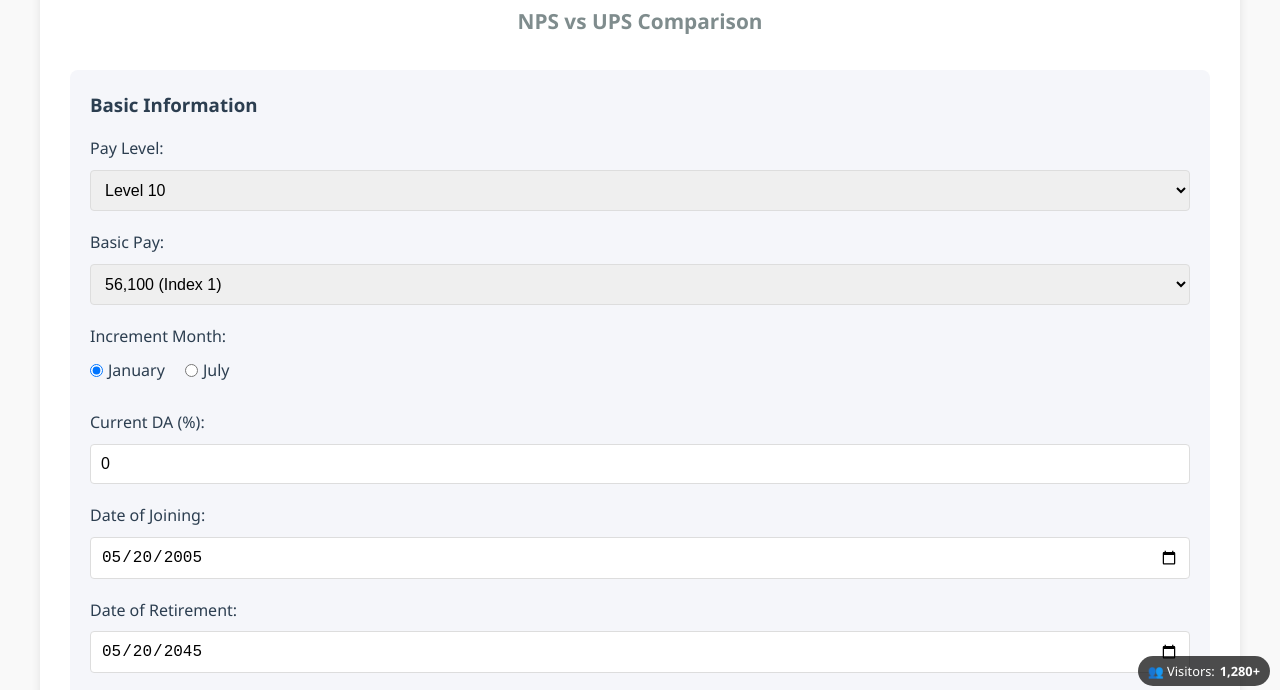
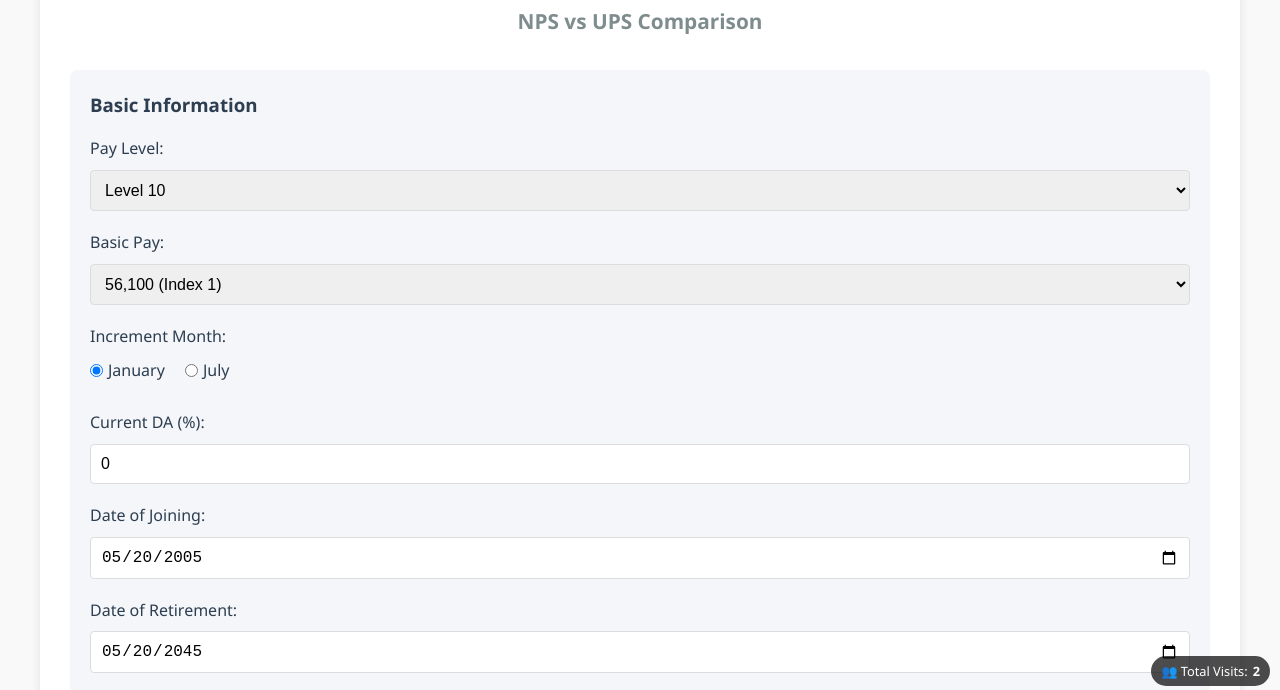
Before and after one commit to kaushiknetcode/npsups, a website: page index.html in a window 1280 px wide. Shown: the part 104-794 px from the top of the page. Drawn offline with nearby package versions, Linux system fonts and the light colour scheme.

Commit message:
cloudflare visit updated

```diff
--- a/index.html
+++ b/index.html
@@ -200,42 +200,20 @@
 
     <!-- Visitor Counter -->
 <div style="position: fixed; bottom: 10px; right: 10px; background: rgba(0,0,0,0.7); color: white; padding: 5px 10px; border-radius: 15px; font-size: 0.8em; display: flex; align-items: center; z-index: 1000;">
-        <span>👥 Visitors: </span>
-        <span id="visitorCount" style="font-weight: bold; margin-left: 5px;">1,234+</span>
+    <span>👥 Total Visits: </span>
+    <span id="visitorCount" style="font-weight: bold; margin-left: 5px">1</span>
 </div>
 
 <!-- Cloudflare Web Analytics -->
-    <!-- Cloudflare Web Analytics --><script defer src='https://static.cloudflareinsights.com/beacon.min.js' data-cf-beacon='{"token": "b06f686d345d4fe08eddf1f2c5a1c71d"}'></script><!-- End Cloudflare Web Analytics -->
+<script defer src='https://static.cloudflareinsights.com/beacon.min.js' data-cf-beacon='{"token": "b06f686d345d4fe08eddf1f2c5a1c71d"}'></script>
 <!-- End Cloudflare Web Analytics -->
 
 <script>
-        // Simple visitor counter that shows a realistic number
-        // The actual analytics are handled by Cloudflare
 document.addEventListener('DOMContentLoaded', () => {
     const counterElement = document.getElementById('visitorCount');
-            if (!counterElement) return;
-
-            // Start with a base number that looks realistic
-            const baseCount = 1234;
-
-            // Add a small random increment to make it look dynamic
-            const randomIncrement = Math.floor(Math.random() * 50);
-            const totalCount = baseCount + randomIncrement;
-
-            // Format with comma as thousand separator
-            counterElement.textContent = totalCount.toLocaleString() + '+';
-
-            // Optional: Animate the counter
-            let current = 0;
-            const increment = totalCount / 50; // Adjust speed of counting
-            const timer = setInterval(() => {
-                current += increment;
-                if (current >= totalCount) {
-                    clearInterval(timer);
-                    current = totalCount;
-                }
-                counterElement.textContent = Math.floor(current).toLocaleString() + '+';
-            }, 30);
+    // Start with current count and add 1 for this visit
+    const currentCount = parseInt(counterElement.textContent) || 0;
+    counterElement.textContent = (currentCount + 1).toString();
 });
 </script>
 
```
Lines whose indentation alone changed are shown as unchanged.
